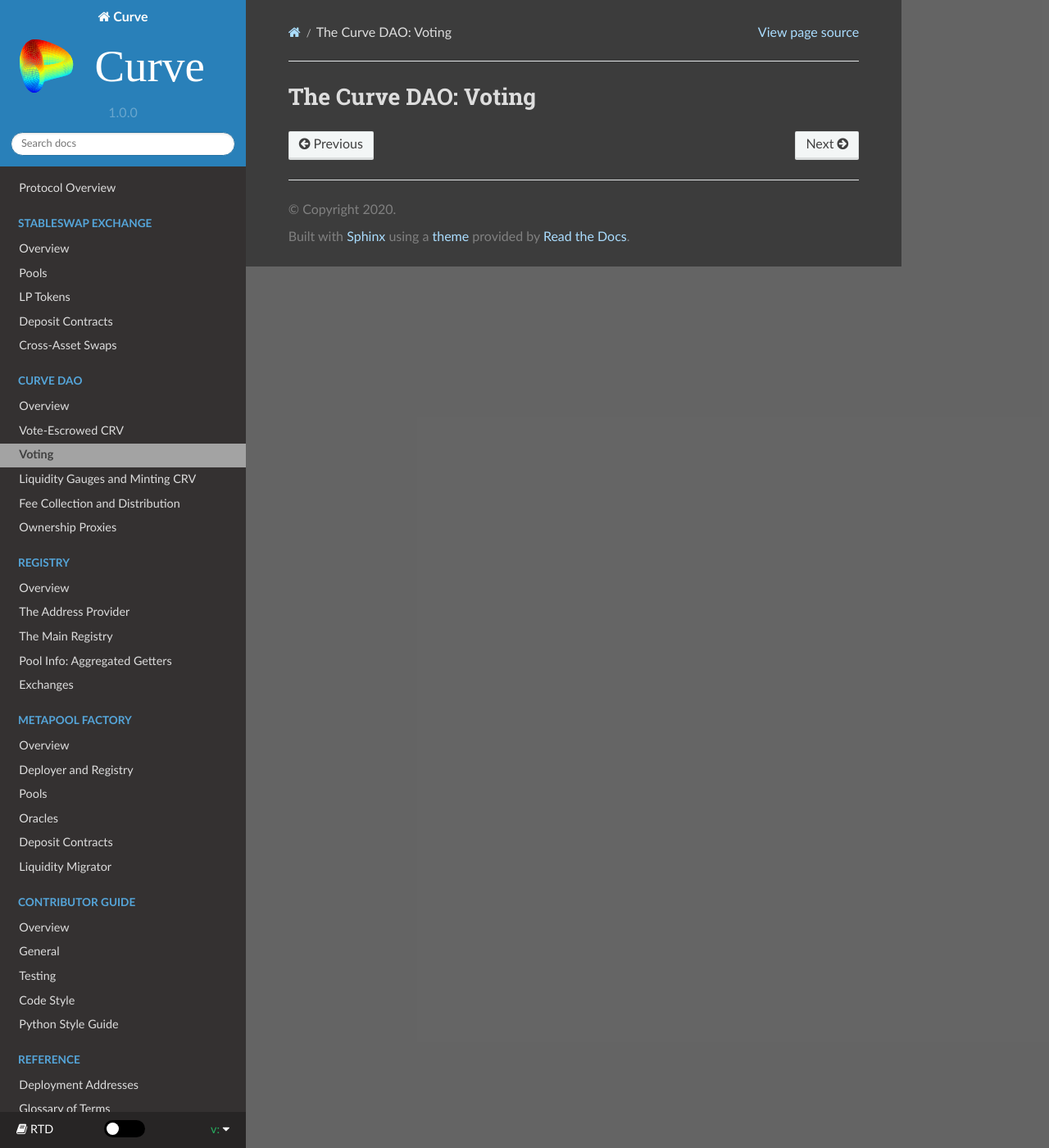
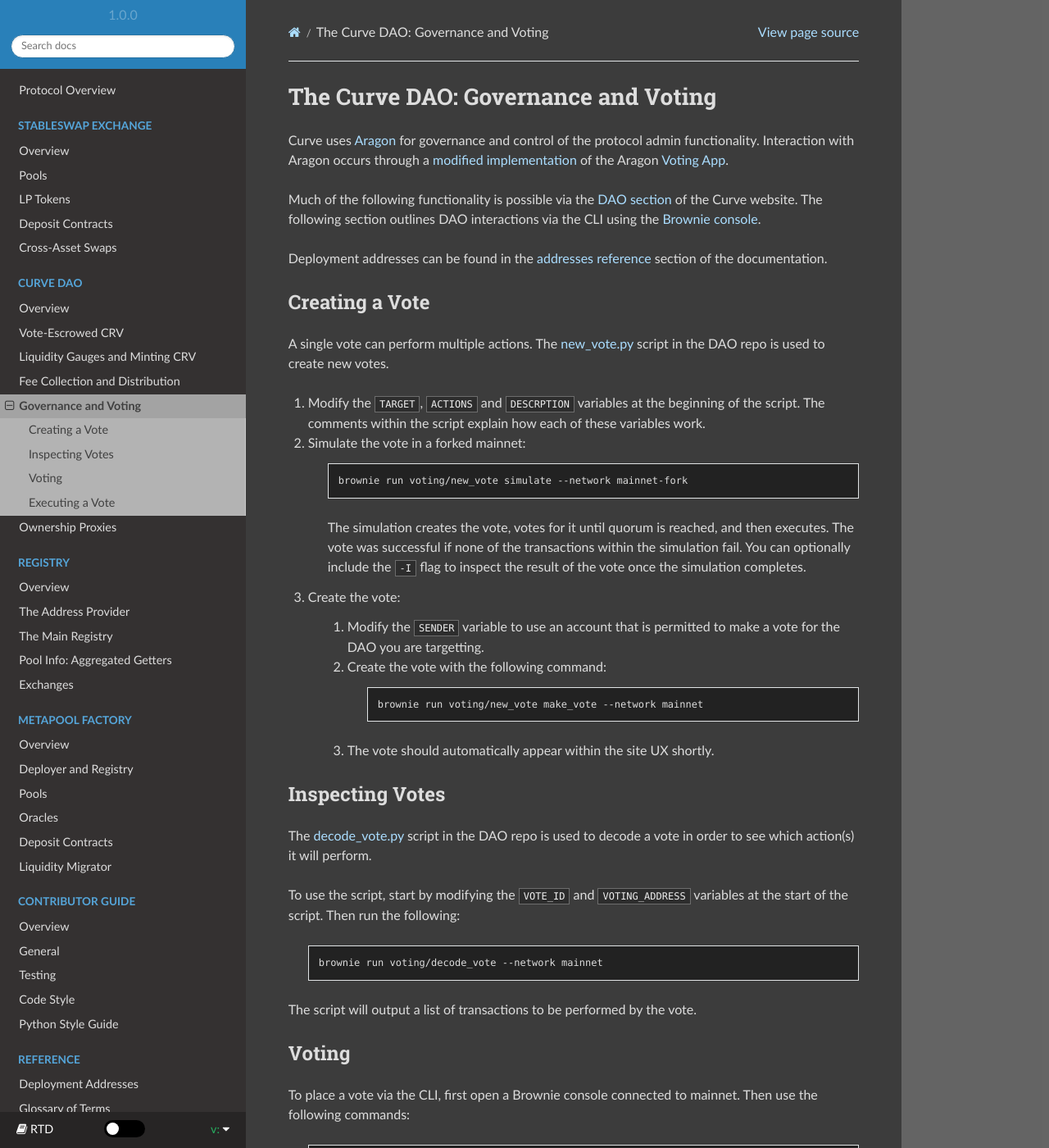
Before and after one commit to softlinkprotocol/curve-docs, a Sphinx documentation site: the page built from docs/dao-voting.rst, in a window 1280 px wide and 1400 px high. Shown: the whole window at 82% size. Built offline with Sphinx 7.4.7 and the Read the Docs theme 2.0.0, drawn with Linux system fonts in a browser that asks for light colours; some of the changed text lies outside the part shown.

Commit message:
docs: aragon/voting

```diff
--- a/docs/dao-voting.rst
+++ b/docs/dao-voting.rst
@@ -1,5 +1,79 @@
 .. _dao-voting:
 
-=====================
-The Curve DAO: Voting
-=====================
+====================================
+The Curve DAO: Governance and Voting
+====================================
+
+Curve uses `Aragon <https://aragon.org/>`_ for governance and control of the protocol admin functionality. Interaction with Aragon occurs through a `modified implementation <https://github.com/curvefi/curve-aragon-voting>`_ of the Aragon `Voting App <https://github.com/aragon/aragon-apps/tree/master/apps/voting>`_.
+
+Much of the following functionality is possible via the `DAO section <https://dao.curve.fi/dao>`_ of the Curve website. The following section outlines DAO interactions via the CLI using the `Brownie console <https://eth-brownie.readthedocs.io/en/stable/interaction.html#using-the-console>`_.
+
+Deployment addresses can be found in the :ref:`addresses reference<addresses-aragon>` section of the documentation.
+
+Creating a Vote
+===============
+
+A single vote can perform multiple actions. The `new_vote.py <https://github.com/curvefi/curve-dao-contracts/blob/master/scripts/voting/new_vote.py>`_ script in the DAO repo is used to create new votes.
+
+1. Modify the ``TARGET``, ``ACTIONS`` and ``DESCRPTION`` variables at the beginning of the script. The comments within the script explain how each of these variables work.
+
+2. Simulate the vote in a forked mainnet:
+
+    .. code-block:: bash
+
+        brownie run voting/new_vote simulate --network mainnet-fork
+
+
+    The simulation creates the vote, votes for it until quorum is reached, and then executes. The vote was successful if none of the transactions within the simulation fail. You can optionally include the ``-I`` flag to inspect the result of the vote once the simulation completes.
+
+3. Create the vote:
+
+    1. Modify the ``SENDER`` variable to use an account that is permitted to make a vote for the DAO you are targetting.
+
+    2. Create the vote with the following command:
+
+        .. code-block:: bash
+
+            brownie run voting/new_vote make_vote --network mainnet
+
+    3. The vote should automatically appear within the site UX shortly.
+
+Inspecting Votes
+================
+
+The `decode_vote.py <https://github.com/curvefi/curve-dao-contracts/blob/master/scripts/voting/new_vote.py>`_ script in the DAO repo is used to decode a vote in order to see which action(s) it will perform.
+
+To use the script, start by modifying the ``VOTE_ID`` and ``VOTING_ADDRESS`` variables at the start of the script. Then run the following:
+
+    .. code-block:: bash
+
+        brownie run voting/decode_vote --network mainnet
+
+The script will output a list of transactions to be performed by the vote.
+
+Voting
+======
+
+To place a vote via the CLI, first open a Brownie console connected to mainnet. Then use the following commands:
+
+    .. code-block:: python
+
+        >>> aragon = Contract(VOTING_ADDRESS)
+        >>> aragon.vote(VOTE_ID, MY_VOTE, False, {'from': acct})
+
+
+    * ``VOTING_ADDRESS`` is one of the voting addresses given above
+    * ``VOTE_ID`` is the numeric ID of the vote
+    * ``MY_VOTE`` is a boolean
+
+Executing a Vote
+================
+
+To execute a vote via the CLI, first open a Brownie console connected to mainnet. Then use the following commands:
+
+    .. code-block:: python
+
+        >>> aragon = Contract(VOTING_ADDRESS)
+        >>> aragon.executeVote({'from': acct})
+
+    * ``VOTING_ADDRESS`` is one of the voting addresses given above
--- a/docs/toctree.rst
+++ b/docs/toctree.rst
@@ -23,9 +23,9 @@ Curve
 
     Overview <dao-overview.rst>
     Vote-Escrowed CRV <dao-vecrv.rst>
-    Voting <dao-voting.rst>
     Liquidity Gauges and Minting CRV <dao-gauges.rst>
     Fee Collection and Distribution <dao-fees.rst>
+    Governance and Voting <dao-voting.rst>
     Ownership Proxies <dao-ownership.rst>
 
 .. toctree::
```
Also changed, not shown: docs/ref-addresses.rst (+49 -10 lines).
